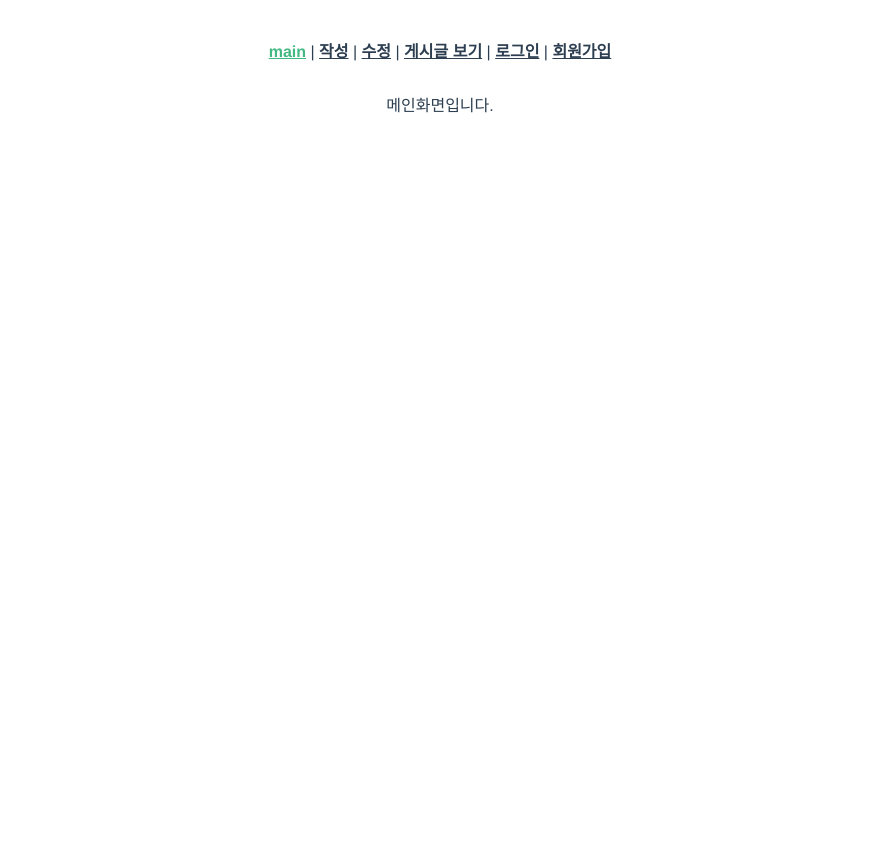
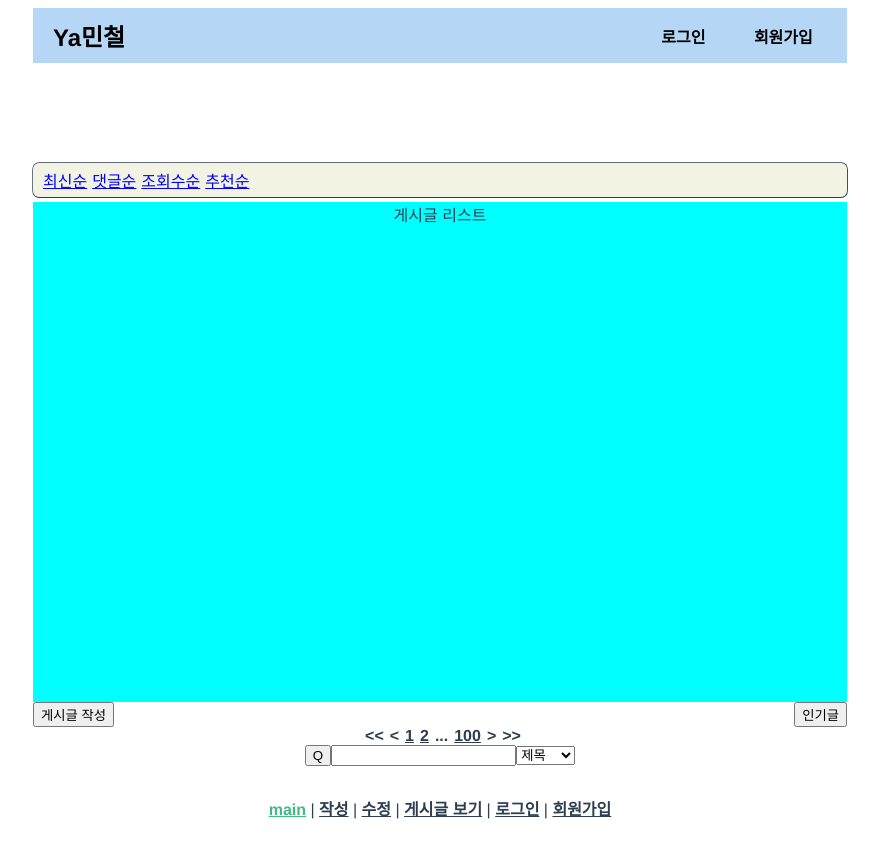
Before and after one commit to leafeafeaf/simple_community, a Vue app in the folder frontend/: page / in a window 1280 px wide. Shown: the whole page, without its empty margins (200-1079 px from the left). Before the commit the page ends 800 px from the top, so only its background shows below. Built offline with nearby package versions, Linux system fonts and the light colour scheme.

Commit message:
메인화면, 탑바 ver1

```diff
--- a/frontend/src/App.vue
+++ b/frontend/src/App.vue
@@ -1,4 +1,7 @@
 <template>
+  <div class="wrapper">
+    <TopBar class="topbar" />
+    <router-view />
     <nav>
       <router-link to="/">main</router-link> |
       <router-link to="/write">작성</router-link> |
@@ -7,9 +10,18 @@
       <router-link to="/login">로그인</router-link> |
       <router-link to="/sign">회원가입</router-link>
     </nav>
-  <router-view />
+  </div>
 </template>
+<script>
+import TopBar from "./components/TopBar.vue";
 
+export default {
+  name: "App",
+  components: {
+    TopBar,
+  },
+};
+</script>
 <style>
 #app {
   font-family: Avenir, Helvetica, Arial, sans-serif;
@@ -17,6 +29,8 @@
   -moz-osx-font-smoothing: grayscale;
   text-align: center;
   color: #2c3e50;
+  display: flex;
+  justify-content: center;
 }
 
 nav {
@@ -31,4 +45,10 @@ nav a {
 nav a.router-link-exact-active {
   color: #42b983;
 }
+.topbar {
+  margin-bottom: 100px;
+}
+.wrapper {
+  width: 814px;
+}
 </style>
--- /dev/null
+++ b/frontend/src/components/TopBar.vue
@@ -0,0 +1,46 @@
+<template lang="">
+  <div class="topbar-div">
+    <div class="left-div">
+      <router-link to="/" class="logo">Ya민철</router-link>
+    </div>
+    <div class="right-div">
+      <div class="login-div"><router-link to="/login">로그인</router-link></div>
+      <div class="sign-div"><router-link to="/sign">회원가입</router-link></div>
+    </div>
+  </div>
+</template>
+<script>
+export default {};
+</script>
+<style scoped>
+a {
+  text-decoration-line: none;
+  color: black;
+}
+.topbar-div {
+  display: flex;
+  justify-content: space-between;
+  background-color: rgb(181, 215, 245);
+  padding: 10px;
+}
+.logo {
+  font-size: 24px;
+  font-weight: bold;
+  margin-left: 10px;
+}
+.right-div {
+  display: flex;
+  width: 200px;
+  justify-content: space-around;
+  align-items: center;
+}
+.login-div {
+  font-size: 16px;
+  font-weight: bold;
+}
+
+.sign-div {
+  font-size: 16px;
+  font-weight: bold;
+}
+</style>
--- a/frontend/src/views/MainView.vue
+++ b/frontend/src/views/MainView.vue
@@ -1,7 +1,80 @@
 <template>
-  <div>메인화면입니다.</div>
+  <div>
+    <div class="sort-div">
+      <div>최신순</div>
+      <div>댓글순</div>
+      <div>조회수순</div>
+      <div>추천순</div>
+    </div>
+
+    <div class="content-list-div">게시글 리스트</div>
+    <div class="down-button-div">
+      <button class="write-button">게시글 작성</button>
+      <button class="famous-button">인기글</button>
+    </div>
+
+    <div class="page-nav">
+      <span>&lt;&lt;</span>
+      <span>&lt;</span>
+      <span class="page-num">1</span>
+      <span class="page-num">2</span>
+      <span>...</span>
+      <span class="page-num">100</span>
+      <span>></span>
+      <span>>></span>
+    </div>
+
+    <div class="search-div">
+      <button>Q</button>
+      <input type="text" name="" id="" />
+      <select name="" id="">
+        <option value="">제목</option>
+        <option value="">작성자</option>
+      </select>
+    </div>
+  </div>
 </template>
 <script>
 export default {};
 </script>
-<style></style>
+<style>
+.sort-div {
+  display: flex;
+  padding: 5px;
+  background: #f3f3e4;
+  border: 0px solid black;
+  border-radius: 6px;
+  box-shadow: 0.1px 0.1px 0px 0.8px;
+  margin-bottom: 5px;
+}
+.sort-div div {
+  text-decoration: underline;
+  color: blue;
+  margin-left: 5px;
+}
+.content-list-div {
+  background-color: aqua;
+  height: 500px;
+}
+
+.down-button-div {
+  display: flex;
+  justify-content: space-between;
+}
+.write-button {
+}
+.famous-button {
+}
+.page-nav {
+}
+.page-nav span {
+  margin-left: 6px;
+  font-weight: bold;
+}
+.page-num {
+  text-decoration: underline;
+}
+
+.search-div {
+}
+</style>
```
Also changed, not shown: frontend/src/components/HelloWorld.vue (deleted, +0 -122 lines). Lines whose indentation alone changed are shown as unchanged.
